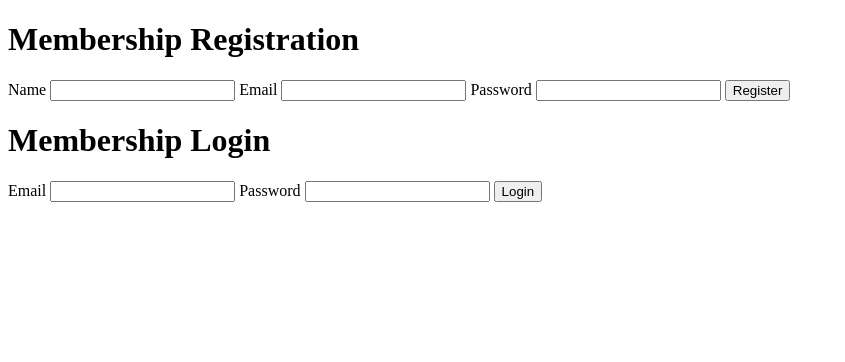
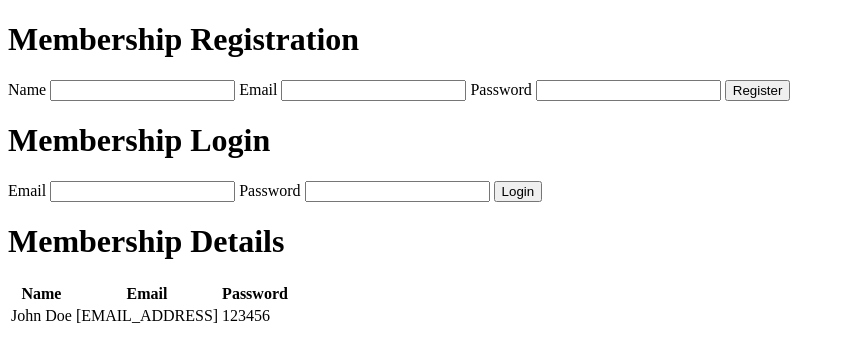
Before and after one commit to Khant20Lin06/example, a plain HTML site: page index.html in a window 1280 px wide. Shown: the whole page, without its empty margins (0-845 px from the left). Drawn offline with Linux system fonts and the light colour scheme.

Commit message:
member detail

```diff
--- a/index.html
+++ b/index.html
@@ -33,6 +33,21 @@
         </form>
     </div>
 
+    <div>
+        <h1> Membership Details</h1>
+        <table>
+            <tr>
+                <th>Name</th>
+                <th>Email</th>
+                <th>Password</th>
+            </tr>
+            <tr>
+                <td>John Doe</td>
+                <td>[EMAIL_ADDRESS]</td>
+                <td>123456</td>
+            </tr>
+        </table>
+    </div>
 </body>
 
 </html>
```
